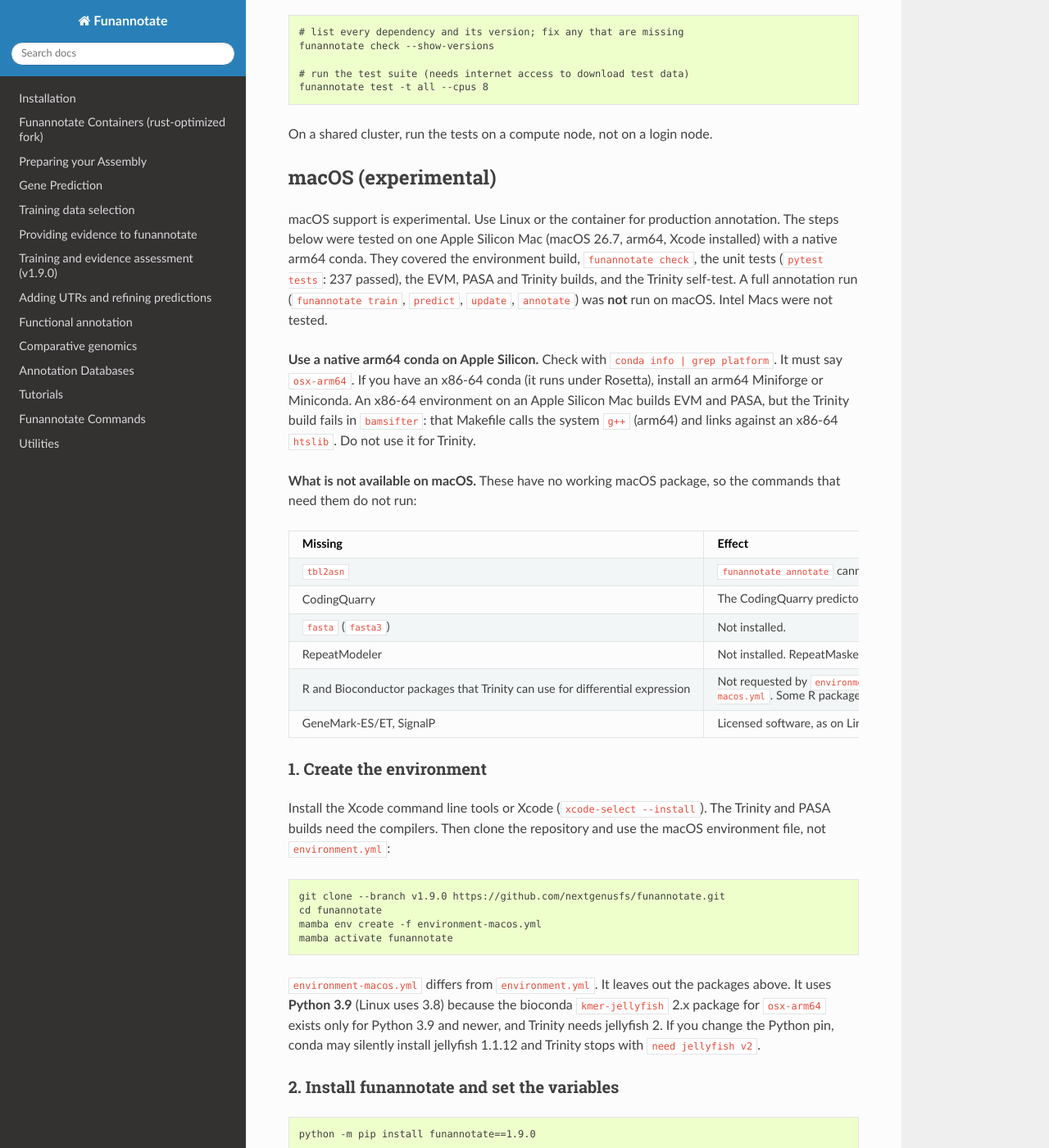
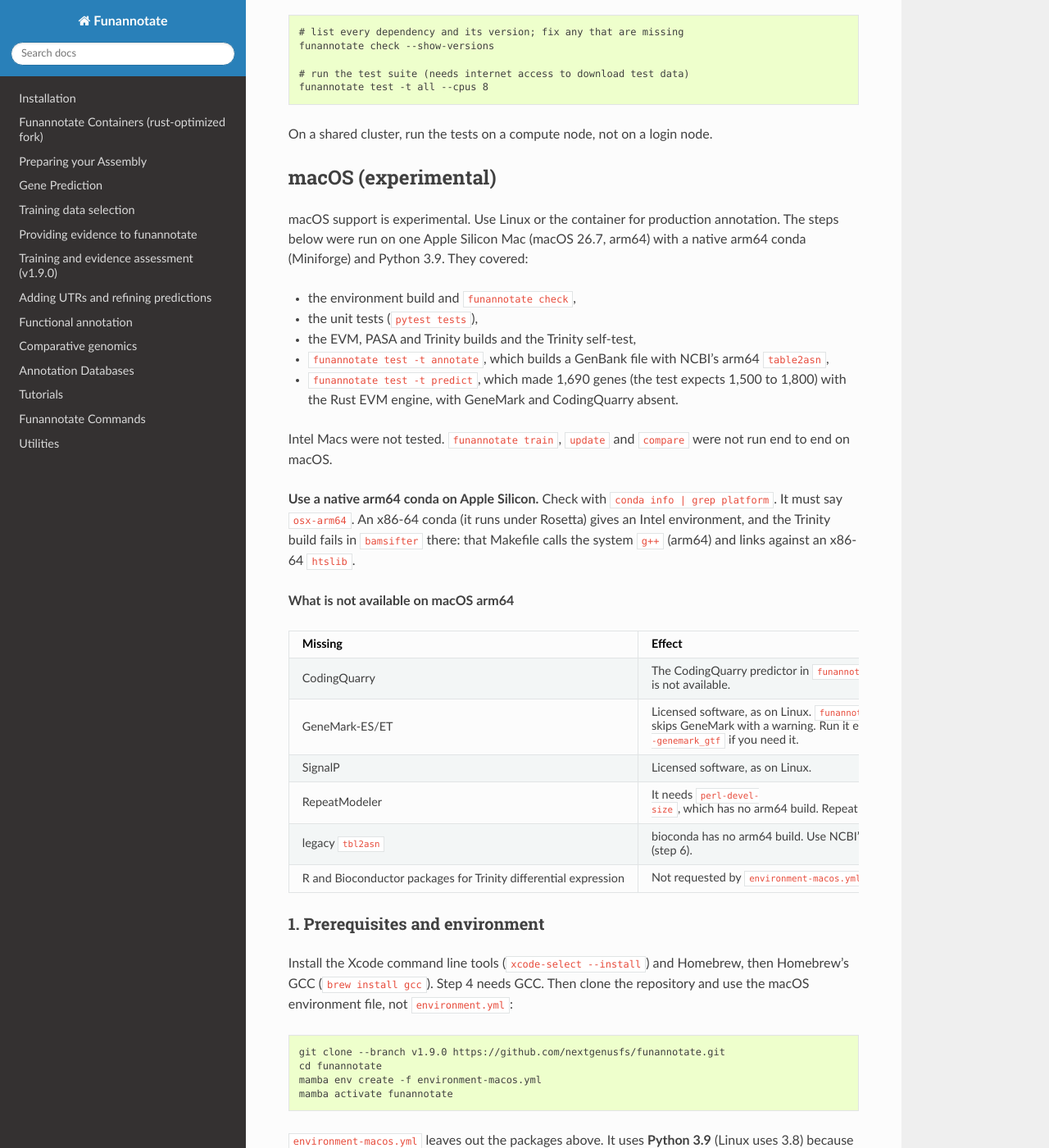
Before and after one commit to nextgenusfs/funannotate, a Sphinx documentation site: the page built from docs/conda.rst, in a window 1280 px wide and 1400 px high, scrolled down 2965 px. Shown: the whole window at 82% size. Built offline with Sphinx 7.4.7 and the Read the Docs theme 3.1.0, drawn with Linux system fonts in a browser that asks for light colours; some of the changed text lies outside the part shown.

Commit message:
docs: macOS section from the verified run (predict and annotate tests pass)
Rewrite the experimental macOS section of docs/conda.rst: Homebrew GCC and the Augustus
GCC script (clang builds crash in --proteinprofile; cause in Augustus pp_scoring.cc),
fasta3 in environment-macos.yml, NCBI's arm64 table2asn, the database commands (-b needs
-i busco), the pinned EVM/PASA/Trinity tags and the stale-checkout warning, and the
corrected list of what is missing. Tested on one Apple Silicon Mac: annotate test
SUCCESS; predict test SUCCESS with 1,690 genes (1,500-1,800 expected) using Rust EVM
without GeneMark and CodingQuarry; 237 unit tests passed there.

Co-Authored-By: Claude Sonnet 5.5 <noreply@anthropic.com>
Claude-Session: https://claude.ai/code/session_01UN8AsejeR2fQuphaBMqAVD

```diff
--- a/docs/conda.rst
+++ b/docs/conda.rst
@@ -166,49 +166,55 @@ macOS (experimental)
 --------------------
 
 macOS support is experimental. Use Linux or the container for production
-annotation. The steps below were tested on one Apple Silicon Mac (macOS 26.7,
-arm64, Xcode installed) with a native arm64 conda. They covered the environment
-build, ``funannotate check``, the unit tests (``pytest tests``: 237 passed), the
-EVM, PASA and Trinity builds, and the Trinity self-test. A full annotation run
-(``funannotate train``, ``predict``, ``update``, ``annotate``) was **not** run on
-macOS. Intel Macs were not tested.
+annotation. The steps below were run on one Apple Silicon Mac (macOS 26.7,
+arm64) with a native arm64 conda (Miniforge) and Python 3.9. They covered:
+
+* the environment build and ``funannotate check``,
+* the unit tests (``pytest tests``),
+* the EVM, PASA and Trinity builds and the Trinity self-test,
+* ``funannotate test -t annotate``, which builds a GenBank file with NCBI's
+  arm64 ``table2asn``,
+* ``funannotate test -t predict``, which made 1,690 genes (the test expects
+  1,500 to 1,800) with the Rust EVM engine, with GeneMark and CodingQuarry absent.
+
+Intel Macs were not tested. ``funannotate train``, ``update`` and ``compare``
+were not run end to end on macOS.
 
 **Use a native arm64 conda on Apple Silicon.** Check with
-``conda info | grep platform``. It must say ``osx-arm64``. If you have an
-x86-64 conda (it runs under Rosetta), install an arm64 Miniforge or Miniconda.
-An x86-64 environment on an Apple Silicon Mac builds EVM and PASA, but the Trinity
-build fails in ``bamsifter``: that Makefile calls the system ``g++`` (arm64) and
-links against an x86-64 ``htslib``. Do not use it for Trinity.
+``conda info | grep platform``. It must say ``osx-arm64``. An x86-64 conda (it
+runs under Rosetta) gives an Intel environment, and the Trinity build fails in
+``bamsifter`` there: that Makefile calls the system ``g++`` (arm64) and links
+against an x86-64 ``htslib``.
 
-**What is not available on macOS.** These have no working macOS package, so the
-commands that need them do not run:
+**What is not available on macOS arm64**
 
 .. list-table::
    :header-rows: 1
-   :widths: 25 75
+   :widths: 30 70
 
    * - Missing
      - Effect
-   * - ``tbl2asn``
-     - ``funannotate annotate`` cannot make GenBank submission files.
    * - CodingQuarry
      - The CodingQuarry predictor in ``funannotate predict`` is not available.
-   * - ``fasta`` (``fasta3``)
-     - Not installed.
+   * - GeneMark-ES/ET
+     - Licensed software, as on Linux. ``funannotate predict`` skips GeneMark
+       with a warning. Run it elsewhere and pass ``--genemark_gtf`` if you need it.
+   * - SignalP
+     - Licensed software, as on Linux.
    * - RepeatModeler
-     - Not installed. RepeatMasker is installed.
-   * - R and Bioconductor packages that Trinity can use for differential expression
-     - Not requested by ``environment-macos.yml``. Some R packages still come in as
-       dependencies of other packages.
-   * - GeneMark-ES/ET, SignalP
-     - Licensed software, as on Linux.
+     - It needs ``perl-devel-size``, which has no arm64 build. RepeatMasker is
+       installed.
+   * - legacy ``tbl2asn``
+     - bioconda has no arm64 build. Use NCBI's ``table2asn`` (step 6).
+   * - R and Bioconductor packages for Trinity differential expression
+     - Not requested by ``environment-macos.yml``.
 
-1. Create the environment
-~~~~~~~~~~~~~~~~~~~~~~~~~
+1. Prerequisites and environment
+~~~~~~~~~~~~~~~~~~~~~~~~~~~~~~~~
 
-Install the Xcode command line tools or Xcode (``xcode-select --install``). The
-Trinity and PASA builds need the compilers. Then clone the repository and use the
-macOS environment file, not ``environment.yml``:
+Install the Xcode command line tools (``xcode-select --install``) and Homebrew,
+then Homebrew's GCC (``brew install gcc``). Step 4 needs GCC. Then clone the
+repository and use the macOS environment file, not ``environment.yml``:
 
 .. code-block:: none
 
@@ -217,12 +223,12 @@ macOS environment file, not ``environment.yml``:
     mamba env create -f environment-macos.yml
     mamba activate funannotate
 
-``environment-macos.yml`` differs from ``environment.yml``. It leaves out the
-packages above. It uses **Python 3.9** (Linux uses 3.8) because the bioconda
-``kmer-jellyfish`` 2.x package for ``osx-arm64`` exists only for Python 3.9 and
-newer, and Trinity needs jellyfish 2. If you change the Python pin, conda may
-silently install jellyfish 1.1.12 and Trinity stops with
-``need jellyfish v2``.
+``environment-macos.yml`` leaves out the packages above. It uses **Python 3.9**
+(Linux uses 3.8) because the bioconda ``kmer-jellyfish`` 2.x package for
+``osx-arm64`` exists only for Python 3.9 and newer, and Trinity needs
+jellyfish 2. If you change the Python pin, conda may install jellyfish 1.1.12
+and Trinity stops with ``need jellyfish v2``. It includes ``fasta3``, which
+installs ``fasta36``. funannotate and PASA accept that name.
 
 2. Install funannotate and set the variables
 ~~~~~~~~~~~~~~~~~~~~~~~~~~~~~~~~~~~~~~~~~~~~
@@ -251,24 +257,23 @@ silently install jellyfish 1.1.12 and Trinity stops with
 
     mamba deactivate && mamba activate funannotate
 
-The openjdk package sets ``JAVA_HOME`` itself, so you do not need to. It has no
-``java`` in ``$CONDA_PREFIX/bin``. ``which java`` shows ``/usr/bin/java``, the
-macOS launcher, which uses ``JAVA_HOME``. Check with ``java -version``: it should
-print OpenJDK 25.
+Set ``FUNANNOTATE_DB`` in your shell startup file (step 7).
+
+The openjdk package sets ``JAVA_HOME`` itself. It has no ``java`` in
+``$CONDA_PREFIX/bin``, and ``which java`` shows ``/usr/bin/java``, the macOS
+launcher, which uses ``JAVA_HOME``. ``java -version`` should print OpenJDK 25.
 
 The ``perl5/5.32`` directory name belongs to the Perl version in the
-environment. If ``ls $CONDA_PREFIX/lib/perl5`` shows a different version,
-change the path. The check for the problem is
-``perl -e 'use DB_File'``: it must print nothing. Without the ``PERL5LIB`` line
-it ends with a segmentation fault on ``osx-arm64``. The segfault does not affect
-the Linux or ``osx-64`` packages.
+environment. If ``ls $CONDA_PREFIX/lib/perl5`` shows a different version, change
+the path. The segfault itself is ``perl -e 'use DB_File'`` without the
+``PERL5LIB`` line. The Linux and ``osx-64`` packages are not affected.
 
 3. Build EVM, PASA and Trinity
 ~~~~~~~~~~~~~~~~~~~~~~~~~~~~~~
 
 Run from the cloned repository, with the environment active. Skip
-``pixi_install_bowtie2.sh``. The conda bowtie2 for arm64 works, and that script
-builds x86 (AVX2) variants.
+``pixi_install_bowtie2.sh``: the conda bowtie2 for arm64 works, and the script
+needs x86 SIMD headers.
 
 .. code-block:: none
 
@@ -276,14 +281,33 @@ builds x86 (AVX2) variants.
     bash install_scripts/pixi_install_pasa.sh
     bash install_scripts/pixi_install_trinity.sh
 
-The scripts detect macOS and use the conda clang compilers with OpenMP. The
-tested build times on Apple Silicon were about 1 minute for EVM and PASA together
-and about 3 minutes for Trinity. EVM prints a warning that three converter
-programs (``convert_EVM_outputs_to_GFF3``, ``augustus_to_evm_gff3``,
-``gff3_gene_prediction_file_validator``) were not found. The Perl versions are in
-``$EVM_HOME/EvmUtils``. The warning did not stop the build.
+The scripts build pinned release tags (EVM ``v2.5.0_rust``, PASA ``v2.6.1-rc.3``,
+Trinity ``v2.16.1_rust``). They use a checkout in ``../EVidenceModeler`` or
+``../PASApipeline`` if one exists, and print its commit and warn when it is not
+the pinned tag. A stale checkout there gives an old build. On macOS the Trinity
+script uses the conda clang compilers with OpenMP. Build times on Apple Silicon:
+under one minute each for EVM and PASA, and about 3 minutes for Trinity.
 
-4. Fix blat
+4. Build Augustus with GCC
+~~~~~~~~~~~~~~~~~~~~~~~~~~
+
+``augustus --proteinprofile`` crashes (exit 139) in every Augustus built with
+Apple clang, including the bioconda packages. ``funannotate predict`` runs that
+test before BUSCO training, so it stops there. The cause is in Augustus's
+``src/pp_scoring.cc``: a ``std::map`` iterator is decremented past ``begin()``,
+which libstdc++ (GCC) tolerates and libc++ (clang) does not. Build Augustus with
+GCC and replace the conda binary:
+
+.. code-block:: none
+
+    bash install_scripts/install_augustus_gcc_macos.sh
+
+The script builds Augustus v3.5.0 with Homebrew GCC (about one minute), links the
+GCC runtime statically, keeps the conda binary as ``$CONDA_PREFIX/bin/augustus.clang``,
+and ends by running funannotate's own ``--proteinprofile`` test. Linux is not
+affected.
+
+5. Fix blat
 ~~~~~~~~~~~
 
 The ``ucsc-blat`` package for ``osx-arm64`` has an invalid code signature. macOS
@@ -295,21 +319,61 @@ not installed. Sign it again, locally:
     codesign -f -s - $CONDA_PREFIX/bin/blat
     blat        # prints the usage text
 
-5. Check the installation
+6. Install NCBI table2asn
+~~~~~~~~~~~~~~~~~~~~~~~~~
+
+bioconda has no ``table2asn`` for arm64, but NCBI's own macOS build is native
+arm64. funannotate prefers ``table2asn`` and falls back to ``tbl2asn``
+(``$FUN_TBL2ASN`` overrides the choice).
+
+.. code-block:: none
+
+    curl -fsSL -o table2asn.gz https://ftp.ncbi.nlm.nih.gov/asn1-converters/by_program/table2asn/mac.table2asn.gz
+    gunzip table2asn.gz && chmod +x table2asn
+    mv table2asn $CONDA_PREFIX/bin/
+    table2asn -version
+
+``curl`` adds no quarantine flag. A browser download does; clear it with
+``xattr -d com.apple.quarantine table2asn``. The version prints as
+``table2asn: 1.29.324``, with a note that the copy is more than a year old; this
+is informational.
+
+7. Databases
+~~~~~~~~~~~~
+
+Set ``FUNANNOTATE_DB`` in your shell startup file, then install the databases.
+Do not use ``-i all``. ``-b`` only applies together with ``-i busco``.
+
+.. code-block:: none
+
+    export FUNANNOTATE_DB=$HOME/db/funannotate
+    funannotate setup -d $FUNANNOTATE_DB -i repeats busco merops dbCAN go gene2product uniprot pfam interpro -b dikarya
+
+This took about 20 minutes and 6.1 GB on disk, mostly the Pfam files.
+
+8. Check the installation
 ~~~~~~~~~~~~~~~~~~~~~~~~~
 
 .. code-block:: none
 
     funannotate check --show-versions
     python -m pip install pytest && python -m pytest tests -q
+    funannotate test -t annotate --cpus 4
+    funannotate test -t predict --cpus 4
 
-In the tested environment, ``funannotate check`` reported only these items as
-missing: ``tbl2asn``, CodingQuarry, ``fasta``, ``gmes_petap.pl``, ``signalp``,
-``GENEMARK_PATH`` and ``DB_File``. The ``DB_File`` message is expected until
-you confirm that the ``PERL5LIB`` line above fixes it: the ``check`` run in the test
-was before ``PERL5LIB`` was tested, and the Trinity self-test
-(``$TRINITY_HOME/sample_data/test_Trinity_Assembly/runMe.sh``, with ``TRINITY_HOME``
-set) passed only with it. It finished in 57 seconds and made 80 transcripts.
+The predict test took about 25 minutes on 4 CPUs. It needs steps 3, 4 and 7. Without
+the Augustus build in step 4 it stops at ``augustus --proteinprofile test failed``.
+
+``funannotate check`` is expected to report only CodingQuarry, ``gmes_petap.pl``,
+``GENEMARK_PATH``, ``signalp`` and ``DB_File`` as missing. The ``DB_File`` message
+remains because the broken conda package is still installed; the ``PERL5LIB`` line
+makes Trinity work anyway (the Trinity self-test,
+``$TRINITY_HOME/sample_data/test_Trinity_Assembly/runMe.sh``, finished in 57
+seconds with 80 transcripts).
+
+``table2asn`` in the annotate test may log an error with exit code 2. The test data
+use an organism name that is not in NCBI's taxonomy ("Genome one"). With a real
+species name ``table2asn`` returns 0.
 
 Updating
 --------
```
